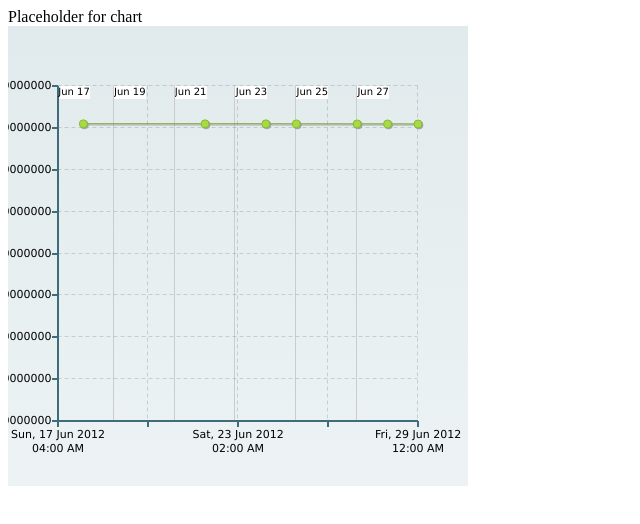
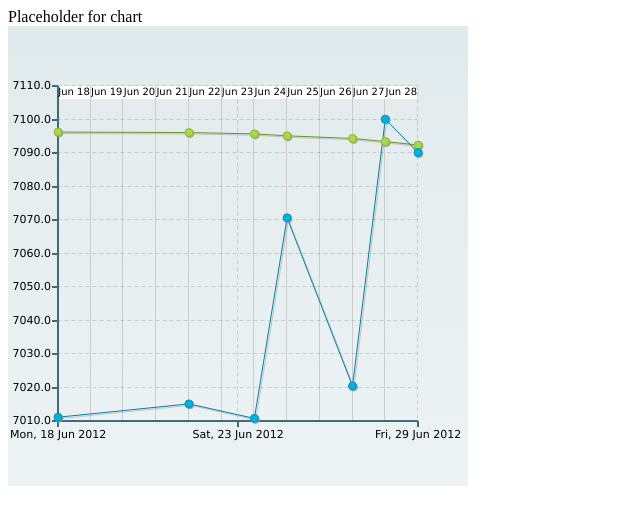
Before and after one commit to ctarrington/CanvasSamples, a plain HTML site: page try01_linechart/index.html in a window 1280 px wide. Shown: the whole page, without its empty margins (0-640 px from the left). Drawn offline with nearby package versions, Linux system fonts and the light colour scheme.

Commit message:
split js. basic date behavior for x-axis

```diff
--- /dev/null
+++ b/try01_linechart/dataParser.js
@@ -0,0 +1,193 @@
+var dataParser = dataParser || {};
+
+(function() {
+
+	DataType = {
+	DATE: {name: "Date"},
+	TIME: {name: "Time"},
+	DATE_TIME: {name: "DateTime"},
+	SCALAR: {name: "Scalar"},
+};
+
+	var NUMERIC_DATA = {regexp: /^-?\d+(\.\d+)?\s+/, convertor: parseFloat, dataType: DataType.SCALAR};
+	var SHORT_DATE_TIME = {regexp: /^\d{2}\/\d{2}\/\d{4}\s\d{2}:\d{2}:\d{2}(\.\d+)?\s+/, convertor: convertShortDateTime, dataType: DataType.DATE_TIME};
+	var LONG_DATE_TIME = {regexp: /^[a-zA-Z]{3}\s\d{2}\s\d{4}\s\d{2}:\d{2}:\d{2}(\.\d+)?\s+/, convertor: convertLongDateTime, dataType: DataType.DATE_TIME};
+	var SHORT_DATE = {regexp: /^\d{2}\/\d{2}\/\d{4}\s+/, convertor: convertShortDate, dataType: DataType.DATE};
+	var LONG_DATE = {regexp: /^[a-zA-Z]{3}\s+\d{2}\s+\d{4}\s+/, convertor: convertLongDate, dataType: DataType.DATE};
+	var TIME = {regexp: /^\d{2}:\d{2}:\d{2}(\.\d+)?\s+/, convertor: convertTime, dataType: DataType.TIME};
+	var PARSERS = [NUMERIC_DATA, SHORT_DATE_TIME, LONG_DATE_TIME, SHORT_DATE, LONG_DATE, TIME];
+
+
+	function isNumber(n)
+	{
+  		return !isNaN(parseFloat(n)) && isFinite(n);
+	}
+
+	function convertShortDate(rawvalue)
+	{
+		return $.datepicker.parseDate('mm/dd/yy', rawvalue).getTime();
+	}
+
+	function convertLongDate(rawvalue)
+	{
+		return $.datepicker.parseDate('M dd yy', rawvalue).getTime();
+	}
+
+	function convertShortDateTime(rawvalue)
+	{
+		var d = $.datepicker.parseDate('mm/dd/yy', rawvalue)
+
+		var rawtime = rawvalue.substr(11);
+		addTimeToDate(d, rawtime);
+		return d.getTime();
+	}
+
+	function convertLongDateTime(rawvalue)
+	{
+		var d = $.datepicker.parseDate('M dd yy', rawvalue);
+		var rawtime = rawvalue.substr(12);
+		addTimeToDate(d, rawtime);
+		return d.getTime();
+	}
+
+	function convertTime(rawvalue)
+	{
+		var d = new Date();
+		addTimeToDate(d, rawvalue);
+		return d.getTime();
+	}
+
+	function addTimeToDate(date, rawtime)
+	{
+		var elements = rawtime.split(/[:\.]/);
+
+		if (elements.length >= 3)
+		{
+			date.setHours(parseInt(elements[0]));
+			date.setMinutes(parseInt(elements[1]));
+			date.setSeconds(parseInt(elements[2]));
+		}
+
+		if (elements.length == 4)
+		{
+			date.setMilliseconds(elements[3]);
+		}
+	}
+
+
+	function parseNextData(line)
+	{
+		var match = null;
+
+		for (var ctr=0;ctr<PARSERS.length;ctr++)
+		{
+			var matches = line.match(PARSERS[ctr].regexp);
+
+			if (matches)
+			{
+				match = matches[0].trim();
+				var convertedValue = match;
+
+				if (PARSERS[ctr].convertor)
+				{
+					convertedValue = PARSERS[ctr].convertor(match);
+				}
+				return {match: match, value: convertedValue, dataType: PARSERS[ctr].dataType};
+			}
+		}
+
+		return null;
+	}
+
+	function parseDataLine(line)
+	{
+		var dataForLine = {};
+		dataForLine.values = [];
+		dataForLine.types = [];
+
+		while (true)
+		{
+			line = line.trim() +' ';  // we need a space at the end of the line, as the regexps use the space as part of the match
+			var data = parseNextData(line);
+
+			if (!data || !data.value)
+			{
+				break;
+			}
+			else
+			{
+				line = line.substr(data.match.length);
+				dataForLine.values.push(data.value);
+				dataForLine.types.push(data.dataType);
+			}
+		}
+
+		return dataForLine;
+	}
+
+	function parseOutputFromAnalysis(data)
+	{
+		var DESCRIPTION_REGEXP = /^\S+/;
+		var COLUMN_HEADER_REGEXP = /^\s+[a-zA-Z]+/;
+
+		var parsed = {};
+		parsed.xaxis = {};
+		parsed.yaxis = {};
+
+
+		parsed.descriptionLines = [];
+		parsed.columnHeaderLines = [];
+		parsed.data = [];
+
+		var minX = Number.MAX_VALUE;
+		var maxX = -Number.MAX_VALUE;
+
+
+		var lines = data.split("\n");
+		for (var ctr=0; ctr<lines.length;ctr++)
+		{
+			var line = lines[ctr];
+
+			if (line.trim().length == 0)
+			{
+				continue;
+			}
+
+			if (DESCRIPTION_REGEXP.test(line))
+			{
+				parsed.descriptionLines.push(line.trim());
+				continue;
+			}
+
+			var dataForLine = parseDataLine(line);
+			if (dataForLine.values.length > 0)
+			{
+				parsed.data.push(dataForLine.values);
+				parsed.xaxis.dataType = dataForLine.types[0];
+				parsed.yaxis.dataType = dataForLine.types[1];
+
+				minX = Math.min(minX, dataForLine.values[0]);
+				maxX = Math.max(maxX, dataForLine.values[0]);
+				continue;
+			}
+
+			if (COLUMN_HEADER_REGEXP.test(line))
+			{
+				parsed.columnHeaderLines.push(line.trim());
+				continue;
+			}
+
+		}
+
+
+		parsed.xaxis.min = minX;
+		parsed.xaxis.max = maxX;
+
+		return parsed;
+	}
+
+	// public exposures
+	dataParser.DataType = DataType;
+	dataParser.parseOutputFromAnalysis = parseOutputFromAnalysis;
+
+})();
--- a/try01_linechart/displayChart.js
+++ b/try01_linechart/displayChart.js
@@ -1,152 +1,54 @@
 $(document).ready(function() {
 
-	var NUMERIC_DATA_REGEXP = {regexp: /^\d+\.{0,1}\d+\s+/, convertor: parseFloat};
-	var SHORT_DATE_TIME_REGEXP = {regexp: /^\d{2}\/\d{2}\/\d{4}\s\d{2}:\d{2}:\d{2}(\.\d+){0,1}\s+/, convertor: null};
-	var LONG_DATE_TIME_REGEXP = {regexp: /^^[a-zA-Z]{3}\s+\d{2}\s+\d{4}\s\d{2}:\d{2}:\d{2}(\.\d+){0,1}\s+/, convertor: null};
-	var SHORT_DATE_REGEXP = {regexp: /^\d{2}\/\d{2}\/\d{4}\s+/, convertor: convertShortDate};
-	var LONG_DATE_REGEXP = {regexp: /^[a-zA-Z]{3}\s+\d{2}\s+\d{4}\s+/, convertor: null};
-	var PARSERS = [NUMERIC_DATA_REGEXP, SHORT_DATE_TIME_REGEXP, LONG_DATE_TIME_REGEXP, SHORT_DATE_REGEXP, LONG_DATE_REGEXP];
+	var DATATYPE_TO_TRANSFORM = {};
+	DATATYPE_TO_TRANSFORM[dataParser.DataType.DATE.name] = {type: "date", all:"%D, %d %M %Y"};
+	DATATYPE_TO_TRANSFORM[dataParser.DataType.DATE_TIME.name] = {type: "date", all:"%D, %d %M %Y<br />%h:%i %A"};
+	DATATYPE_TO_TRANSFORM[dataParser.DataType.TIME.name] = {type: "date", all:"%h:%i"};
 
-	var configLine = {
+	var config = {
 		graphset: [
 		{plot:{exact:true, decimals:4},
 		 type: 'line',
-		 "scale-x":{
-            "max-items":5,
-            "min-value":1339992000000-1000*60*60*24,
-            "step":1000*60,
-            "transform":{
-                "type":"date",
-                "all":"%D, %d %M %Y<br />%h:%i %A"
-            }},
-		 series: [{"line-width":1}]
+		 "scale-y":{
+		 	"zooming":true,
+		 	"min-value":"auto"
+		 },
+         "scale-x":{
+         	"zooming":true,
+            "min-value":null
+         },
+		 series: []
 		}]
 	};
-
-	var configScatter = {
-		graphset: [
-		{plot:{exact:true, decimals:4},
-		 type: 'scatter',
-		 series: [{"line-width":1, marker: {size: 1}, values: null}]
-		}]
-	};
-
-	var config = configLine;
-
-
-	function isNumber(n)
-	{
-  		return !isNaN(parseFloat(n)) && isFinite(n);
-	}
-
-	function convertShortDate(rawvalue)
-	{
-		return $.datepicker.parseDate('mm/dd/yy', rawvalue).getTime();
-	}
-
-	function parseNextData(line)
-	{
-		var match = null;
-
-		for (var ctr=0;ctr<PARSERS.length;ctr++)
-		{
-			var matches = line.match(PARSERS[ctr].regexp);
-
-			if (matches)
-			{
-				match = matches[0].trim();
-				var convertedValue = match;
-
-				if (PARSERS[ctr].convertor)
-				{
-					convertedValue = PARSERS[ctr].convertor(match);
-				}
-				return {match: match, value: convertedValue};
-			}
-		}
-
-		return null;
-	}
-
-	function parseDataLine(line)
-	{
-		var dataForLine = [];
-		while (true)
-		{
-			line = line.trim() +' ';  // we need a space at the end of the line, as the regexps use the space as part of the match
-			var data = parseNextData(line);
-
-			if (!data || !data.value)
-			{
-				break;
-			}
-			else
-			{
-				line = line.substr(data.match.length);
-				if (isNumber(data.value))
-				{
-					data.value = parseFloat(data.value);
-				}
-				dataForLine.push(data.value);
-			}
-		}
-
-		return dataForLine;
-	}
-
-	function parseOutputFromAnalysis(data)
-	{
-		var DESCRIPTION_REGEXP = /^\S+/;
-		var COLUMN_HEADER_REGEXP = /^\s+[a-zA-Z]+/;
-
-		var parsed = {};
-		parsed.descriptionLines = [];
-		parsed.columnHeaderLines = [];
-		parsed.dataLines = [];
-		parsed.data = [];
-
-		var lines = data.split("\n");
-		for (var ctr=0; ctr<lines.length;ctr++)
-		{
-			var line = lines[ctr];
-
-			if (line.trim().length == 0)
-			{
-				continue;
-			}
-
-			if (DESCRIPTION_REGEXP.test(line))
-			{
-				parsed.descriptionLines.push(line.trim());
-				continue;
-			}
-
-			var dataForLine = parseDataLine(line);
-			if (dataForLine.length > 0)
-			{
-				parsed.data.push(dataForLine);
-				continue;
-			}
-
-			if (COLUMN_HEADER_REGEXP.test(line))
-			{
-				parsed.columnHeaderLines.push(line.trim());
-				continue;
-			}
-
-
-		}
-
-		return parsed;
-	}
 
 
 	function processData(rawdata)
 	{
-		var parsed = parseOutputFromAnalysis(rawdata);
+		var parsed = dataParser.parseOutputFromAnalysis(rawdata);
 		var data = parsed.data;
 
-		config.graphset[0].series[0].values = data;
+		for (var series_ctr=0; series_ctr < data[0].length-1;series_ctr++)
+		{
+			config.graphset[0].series[series_ctr] = {"line-width": 1};
+			config.graphset[0].series[series_ctr].values = [];
+
+			for (var row_ctr = 0; row_ctr < data.length; row_ctr++)
+			{
+				config.graphset[0].series[series_ctr].values[row_ctr] = [data[row_ctr][0], data[row_ctr][series_ctr+1]];
+			}
+		}
+
+		config.graphset[0]["scale-x"]["min-value"] = parsed.xaxis.min;
+
+		if (parsed.xaxis.dataType && DATATYPE_TO_TRANSFORM[parsed.xaxis.dataType.name])
+		{
+			config.graphset[0]["scale-x"].transform = DATATYPE_TO_TRANSFORM[parsed.xaxis.dataType.name];
+		}
+
+		if (parsed.yaxis.dataType && DATATYPE_TO_TRANSFORM[parsed.yaxis.dataType.name])
+		{
+			config.graphset[0]["scale-y"].transform = DATATYPE_TO_TRANSFORM[parsed.yaxis.dataType.name];
+		}
 
 		zingchart.render({
 			data : config,
@@ -158,6 +60,7 @@ $(document).ready(function() {
 	}
 
 	$.get('short_formatted_longdate_vs_decimal.txt', processData);
+	//$.get('formatted_dt_vs_decimals.txt', processData);
 
 
 
--- a/try01_linechart/index.html
+++ b/try01_linechart/index.html
@@ -5,6 +5,7 @@
      <script type="text/javascript" src="https://ajax.googleapis.com/ajax/libs/jquery/1.7.2/jquery.min.js"></script>
      <script type="text/javascript" src="http://ajax.googleapis.com/ajax/libs/jqueryui/1.8.9/jquery-ui.min.js"></script>
      <script type="text/javascript" src="zingchart-html5-min.js"></script>
+     <script src='dataParser.js'></script>
      <script src='displayChart.js'></script>
    </head>
 
```
